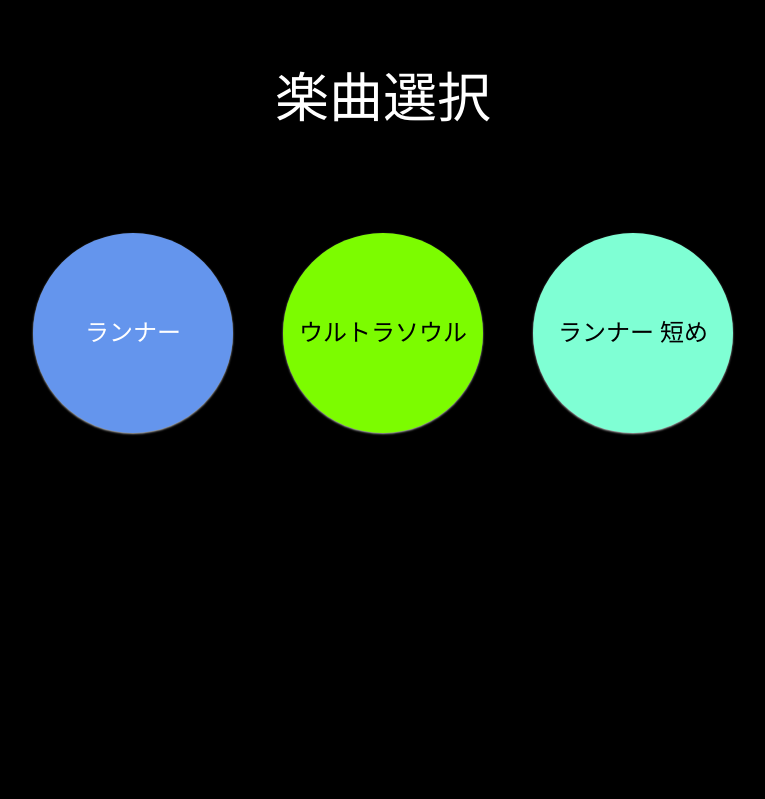
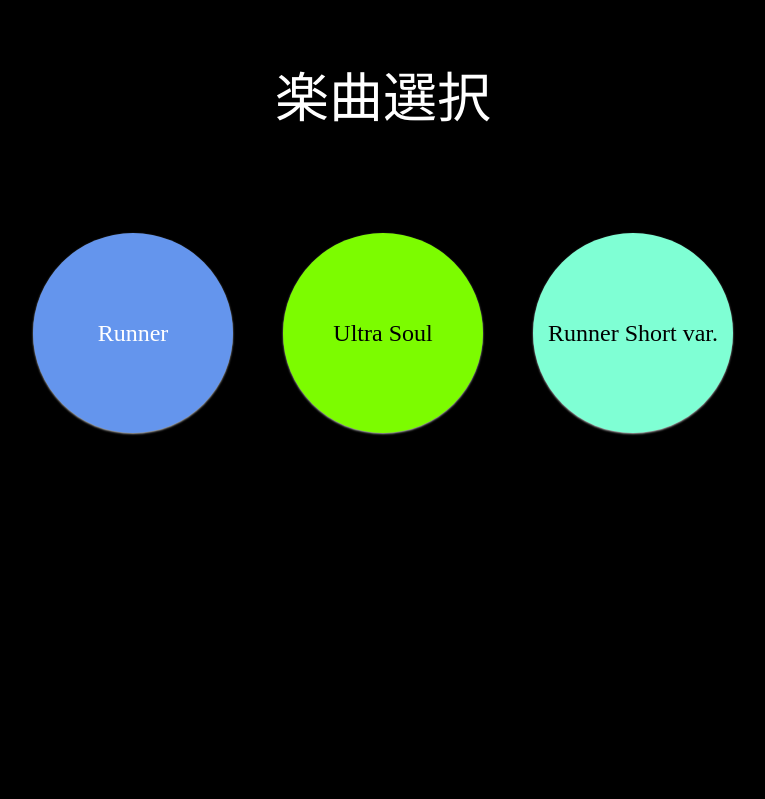
Before and after one commit to manzen/bakufu, a plain HTML site: page front/src/view/index.html in a window 1280 px wide. Shown: the top 799 px of the page, without its empty margins (257-1022 px from the left). Drawn offline with Linux system fonts and the light colour scheme.

Commit message:
Fix song title

```diff
--- a/front/src/view/index.html
+++ b/front/src/view/index.html
@@ -56,9 +56,9 @@
   <div class="music-select">
     <p class="title">楽曲選択</p>
     <div class="flex">
-      <div class="runner selector">ランナー</div>
-      <div class="ultra-soul selector">ウルトラソウル</div>
-      <div class="runner-short selector">ランナー 短め</div>
+      <div class="runner selector">Runner</div>
+      <div class="ultra-soul selector">Ultra Soul</div>
+      <div class="runner-short selector">Runner Short var.</div>
     </div>
   </div>
   <script src="musicSelect.js"></script>
```
